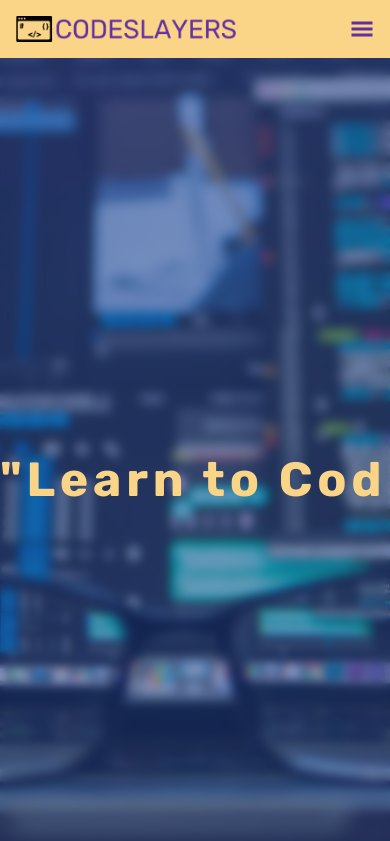
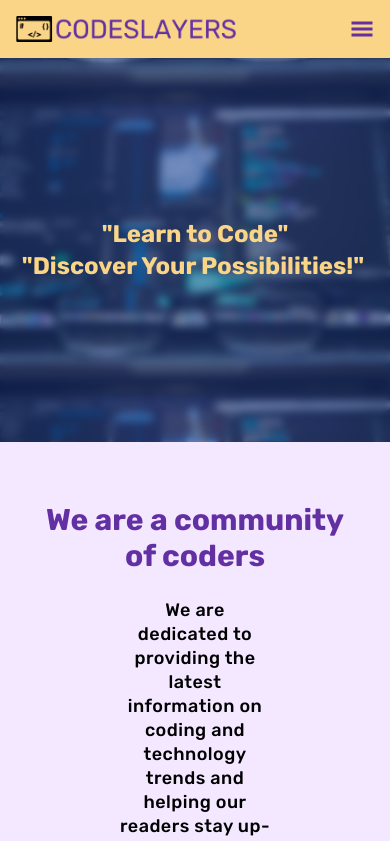
Before and after one commit to CODExSHUBHAM/code-slayers, a Next.js app: page / in a window 390 px wide. Shown: the top 841 px of the page. Built offline with nearby package versions, Linux system fonts and the light colour scheme.

Commit message:
feat: made hero section responsive

```diff
--- a/components/Sections/heroSection.js
+++ b/components/Sections/heroSection.js
@@ -4,9 +4,13 @@ import React from 'react'
 const HeroSection = () => {
   return (
     <>
-      <div className='bg-[url("../public/images/heroImg.jpg")] bg-fixed bg-cover bg-center min-h-screen'>
-        <div className='bg-blue-900 bg-opacity-50 min-h-screen flex items-center justify-center backdrop-blur-sm'>
-          <h1 className='typewriter text-5xl font-bold text-secondary font-primary'>"Learn to Code - Discover Your Possibilities!"</h1>
+      <div className='bg-[url("../public/images/heroImg.jpg")] bg-fixed bg-contain md:bg-cover bg-center h-96 md:min-h-screen'>
+        <div className='bg-blue-900 bg-opacity-50 h-96 md:min-h-screen flex items-center justify-center backdrop-blur-sm'>
+          <div className='inline-block text-center'>
+            <p className='hidden md:block font-primary font-bold text-3xl lg:text-5xl w-full text-secondary border-r-4 border-purple-900 overflow-hidden whitespace-nowrap typing'>"Learn to Code - Discover Your Possibilities!"</p>
+            <p className='md:hidden font-primary font-bold text-2xl w-fit m-auto text-secondary overflow-hidden whitespace-nowrap'>"Learn to Code"</p>
+            <p className='md:hidden font-primary font-bold text-2xl  text-secondary border-r-4 border-purple-900 overflow-hidden whitespace-nowrap typing'>"Discover Your Possibilities!"</p>
+          </div>
         </div>
       </div>
     </>
--- a/styles/globals.css
+++ b/styles/globals.css
@@ -3,25 +3,17 @@
 @tailwind components;
 @tailwind utilities;
 
-.typewriter{
-  overflow: hidden; /* Ensures the content is not revealed until the animation */
-  border-right: .15em solid #6230A3; /* The typwriter cursor */
-  white-space: nowrap; /* Keeps the content on a single line */
-  margin: 0 auto; /* Gives that scrolling effect as the typing happens */
-  letter-spacing: .10em; /* Adjust as needed */
+.typing{
   animation:
-    typing 3.5s steps(40, end),
-    blink-caret .75s step-end infinite;
+    typing 4s ease-in-out ,
+    cursor .4s step-end infinite alternate ;
 }
 
-/* The typing effect */
-@keyframes typing {
-  from { width: 0 }
-  to { width: 80% }
+@keyframes cursor {
+  50% {border-color: transparent;}
 }
 
-/* The typewriter cursor effect */
-@keyframes blink-caret {
-  from, to { border-color: transparent }
-  50% { border-color: #6230A3; }
+@keyframes typing {
+  from {width: 0}
+  to {width: 100%};
 }
```
